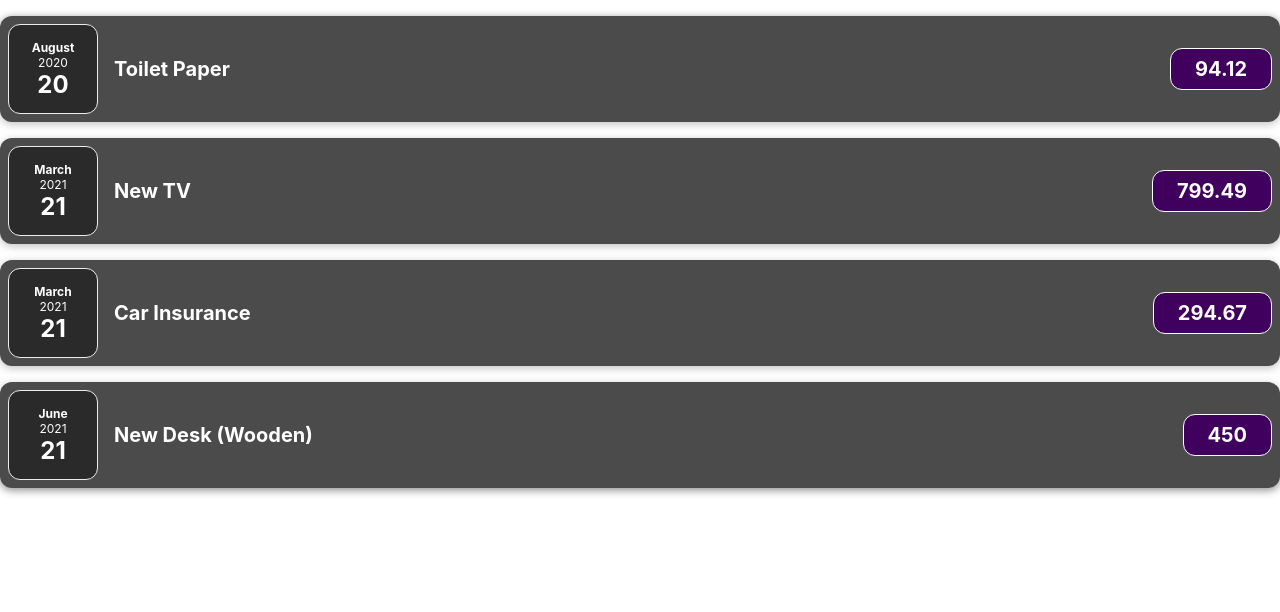
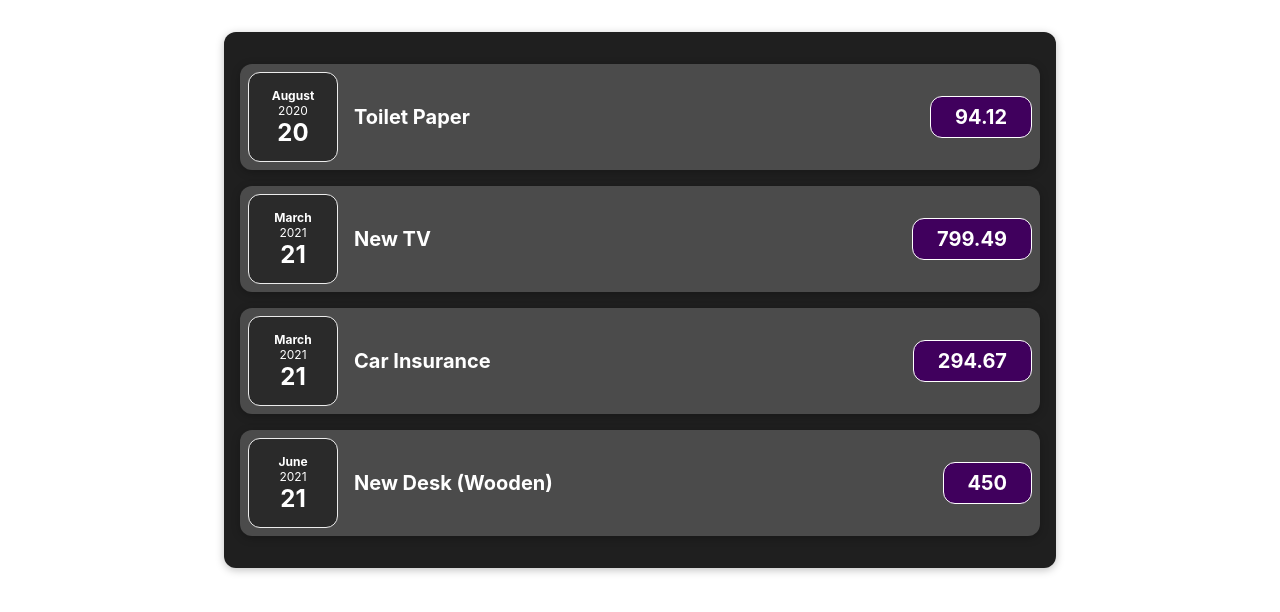
Before and after one commit to Starlla/react-complete-guide, a React (Create React App) app: page / in a window 1280 px wide. Shown: the top 612 px of the page. Built offline with nearby package versions, Linux system fonts and the light colour scheme.

Commit message:
refactor

```diff
--- a/src/App.js
+++ b/src/App.js
@@ -1,6 +1,5 @@
 import "./App.css";
-import Card from "./components/UI/Card";
-import ExpenseItem from "./components/Expenses/ExpenseItem";
+import Expenses from "./components/Expenses/Expenses";
 
 function App() {
   const expenses = [
@@ -24,17 +23,7 @@ function App() {
       date: new Date(2021, 5, 12),
     },
   ];
-  return (
-    <Card className="expenses">
-      {expenses.map((expense) => (
-        <ExpenseItem
-          title={expense.title}
-          amount={expense.amount}
-          date={expense.date}
-        />
-      ))}
-    </Card>
-  );
+  return <Expenses expenses={expenses} />;
 }
 
 export default App;
--- /dev/null
+++ b/src/components/Expenses/Expenses.css
@@ -0,0 +1,7 @@
+.expenses {
+  padding: 1rem;
+  background-color: rgb(31, 31, 31);
+  margin: 2rem auto;
+  width: 50rem;
+  max-width: 95%;
+}
--- /dev/null
+++ b/src/components/Expenses/Expenses.js
@@ -0,0 +1,20 @@
+import React from "react";
+import Card from "../UI/Card";
+import ExpenseItem from "./ExpenseItem";
+import "./Expenses.css";
+
+function Expenses({ expenses }) {
+  return (
+    <Card className="expenses">
+      {expenses.map((expense) => (
+        <ExpenseItem
+          title={expense.title}
+          amount={expense.amount}
+          date={expense.date}
+        />
+      ))}
+    </Card>
+  );
+}
+
+export default Expenses;
```
